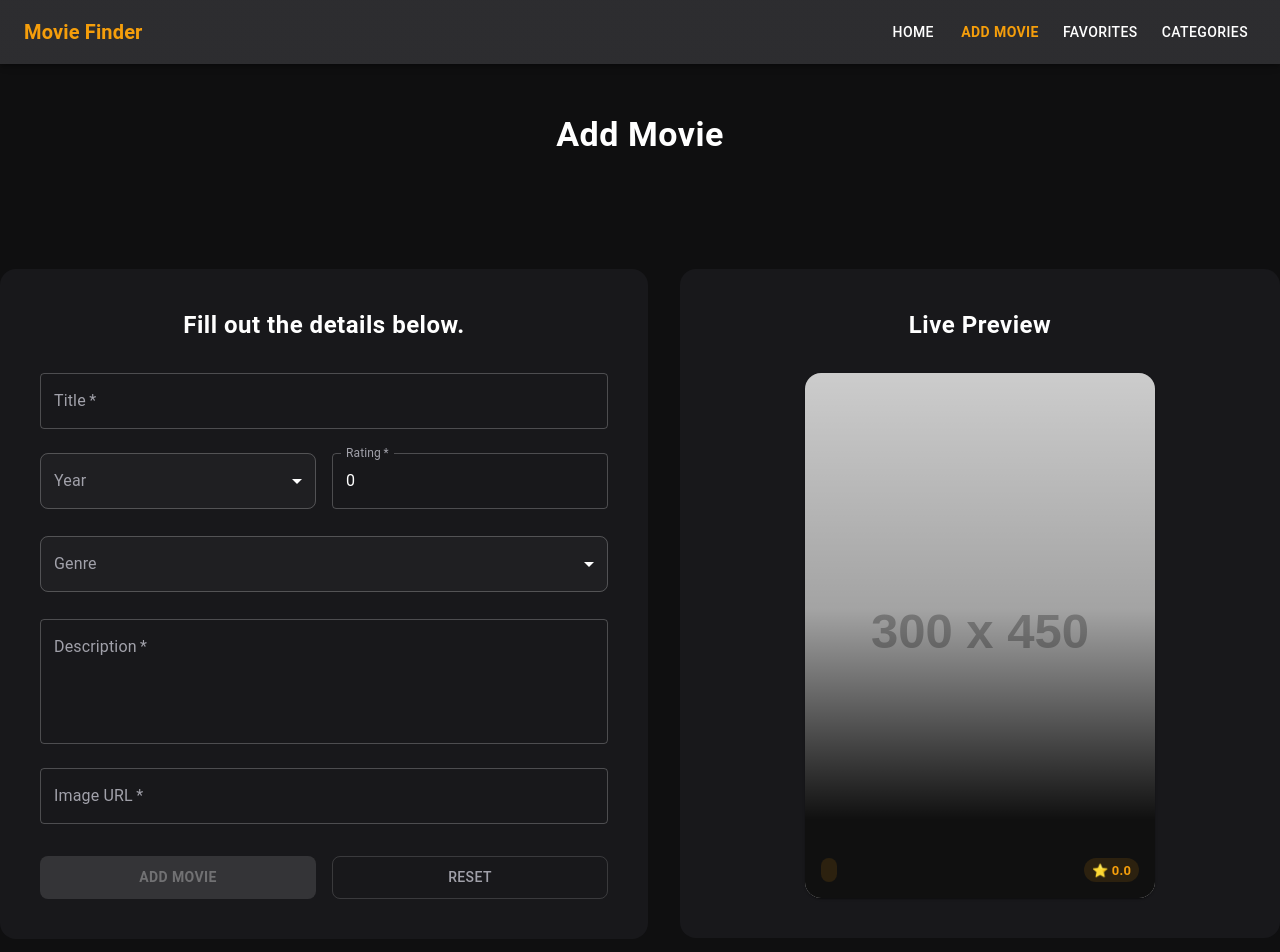
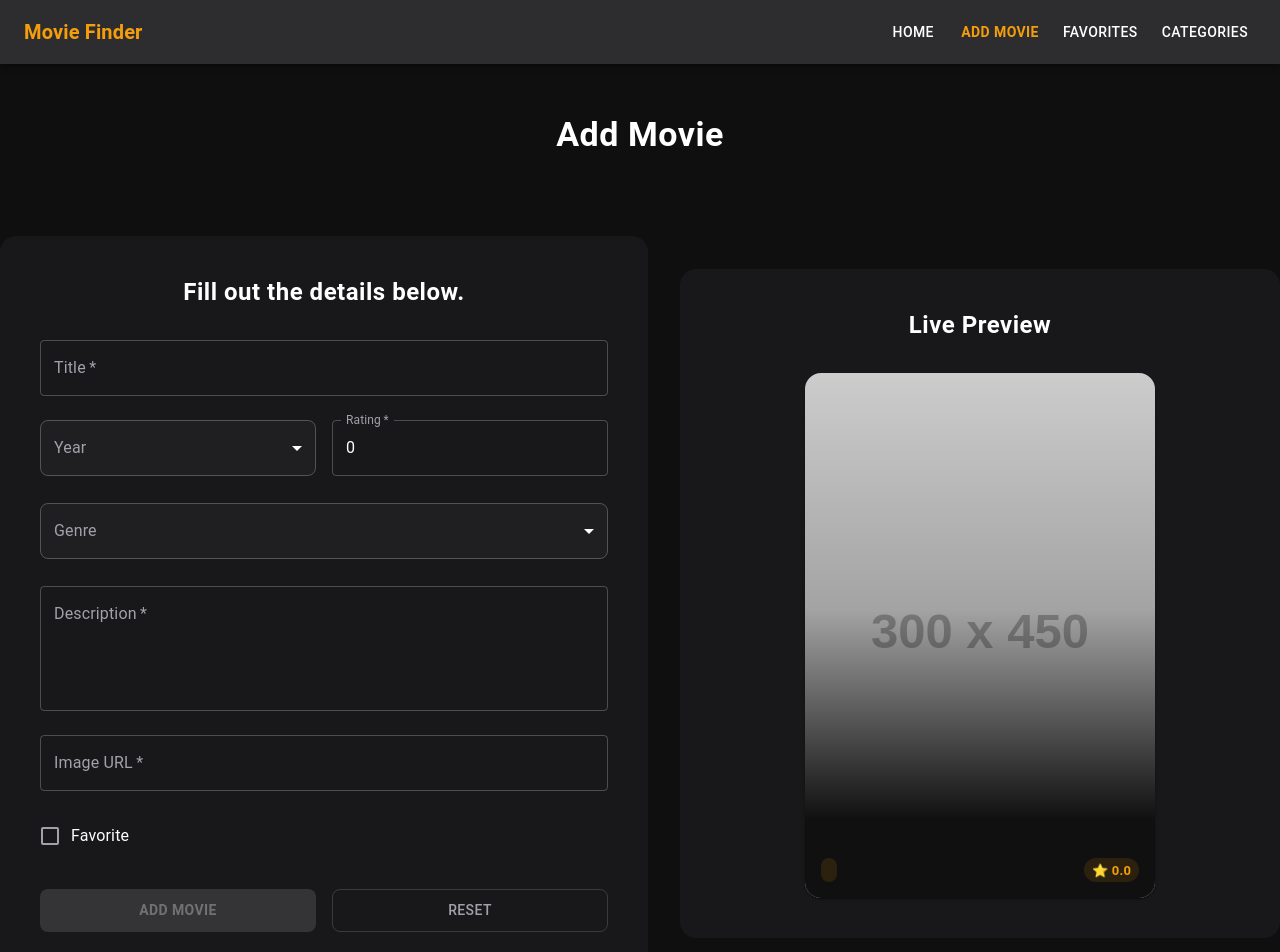
Before and after one commit to Rania-Papachr/movie-finder, a React (Vite) app: page /add-movie in a window 1280 px wide. Shown: the top 952 px of the page. Built offline with nearby package versions, Linux system fonts and the light colour scheme.

Commit message:
feat: add favorite checkbox to movie form and enhance movie loading notifications

```diff
--- a/src/components/MovieForm.tsx
+++ b/src/components/MovieForm.tsx
@@ -2,9 +2,16 @@ import { useState } from "react";
 
 import { useSnackbar } from "notistack";
 
-import { Button, Box, Typography, CircularProgress } from "@mui/material";
+import {
+  Button,
+  Box,
+  Typography,
+  CircularProgress,
+  Checkbox,
+  FormControlLabel,
+} from "@mui/material";
 
-import { useForm, useWatch } from "react-hook-form";
+import { useForm, useWatch, Controller } from "react-hook-form";
 import { zodResolver } from "@hookform/resolvers/zod";
 
 import { movieSchema, type MovieFormData } from "@/schemas/movie";
@@ -225,6 +232,22 @@ const MovieForm = ({ mode, initialData }: MovieFormProps) => {
 
           <MovieTextField name="imageUrl" label="Image URL" control={control} />
 
+          <Controller
+            name="favorite"
+            control={control}
+            render={({ field }) => (
+              <FormControlLabel
+                control={
+                  <Checkbox
+                    checked={field.value}
+                    onChange={(e) => field.onChange(e.target.checked)}
+                  />
+                }
+                label="Favorite"
+              />
+            )}
+          />
+
           <Box
             sx={{
               display: "flex",
--- a/src/components/MovieTextField.tsx
+++ b/src/components/MovieTextField.tsx
@@ -30,6 +30,11 @@ const MovieTextField = ({
           helperText={fieldState.error?.message}
           {...textFieldProps}
           required
+          onFocus={() => {
+            if (name === "rating" && field.value === 0) {
+              field.onChange(""); // clears the 0 when user clicks
+            }
+          }}
           onChange={(e) => {
             const value =
               type === "number"
--- a/src/pages/CategoryMovies.tsx
+++ b/src/pages/CategoryMovies.tsx
@@ -39,10 +39,6 @@ const CategoryMovies = () => {
           : data;
 
         setMovies(filteredMovies);
-
-        enqueueSnackbar("Movies loaded", {
-          variant: "success",
-        });
       } catch (err) {
         console.error(err);
 
--- a/src/pages/Favorites.tsx
+++ b/src/pages/Favorites.tsx
@@ -18,9 +18,6 @@ const Favorites = () => {
     try {
       const data = await getFavoriteMovies();
       setMovies(data);
-      enqueueSnackbar("Favorite movies loaded successfully.", {
-        variant: "success",
-      });
     } catch (error) {
       console.error("Failed to load favorites", error);
 
@@ -70,11 +67,13 @@ const Favorites = () => {
           }}
         >
           {movies.map((movie) => (
-            <MovieCard
-              key={movie.id}
-              movie={movie}
-              onToggleFavorite={loadFavorites}
-            />
+            <Box key={movie.id} sx={{ width: 250 }}>
+              <MovieCard
+                key={movie.id}
+                movie={movie}
+                onToggleFavorite={loadFavorites}
+              />
+            </Box>
           ))}
         </Box>
       )}
--- a/src/pages/Home.tsx
+++ b/src/pages/Home.tsx
@@ -33,8 +33,6 @@ const Home = () => {
         const data = await getMovies();
         setMovies(data);
         setIsLoading(false);
-
-        enqueueSnackbar("Movies loaded successfully.", { variant: "success" });
       } catch (err) {
         console.error("Error fetching movies:", err);
         enqueueSnackbar("Failed to load movies.", { variant: "error" });
```
Also changed, not shown: 1 other file (tests, documents, lock files or other folders).
